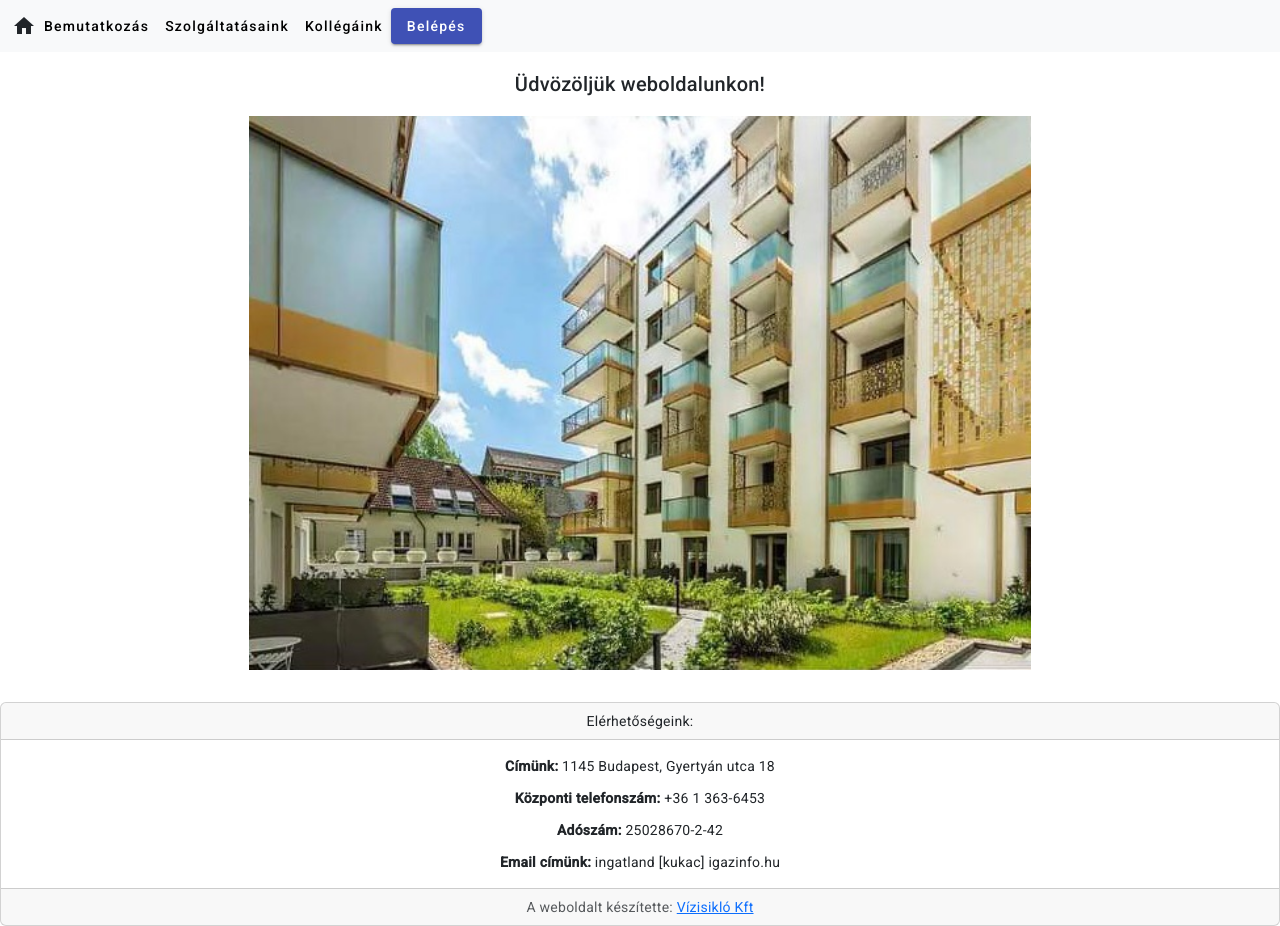
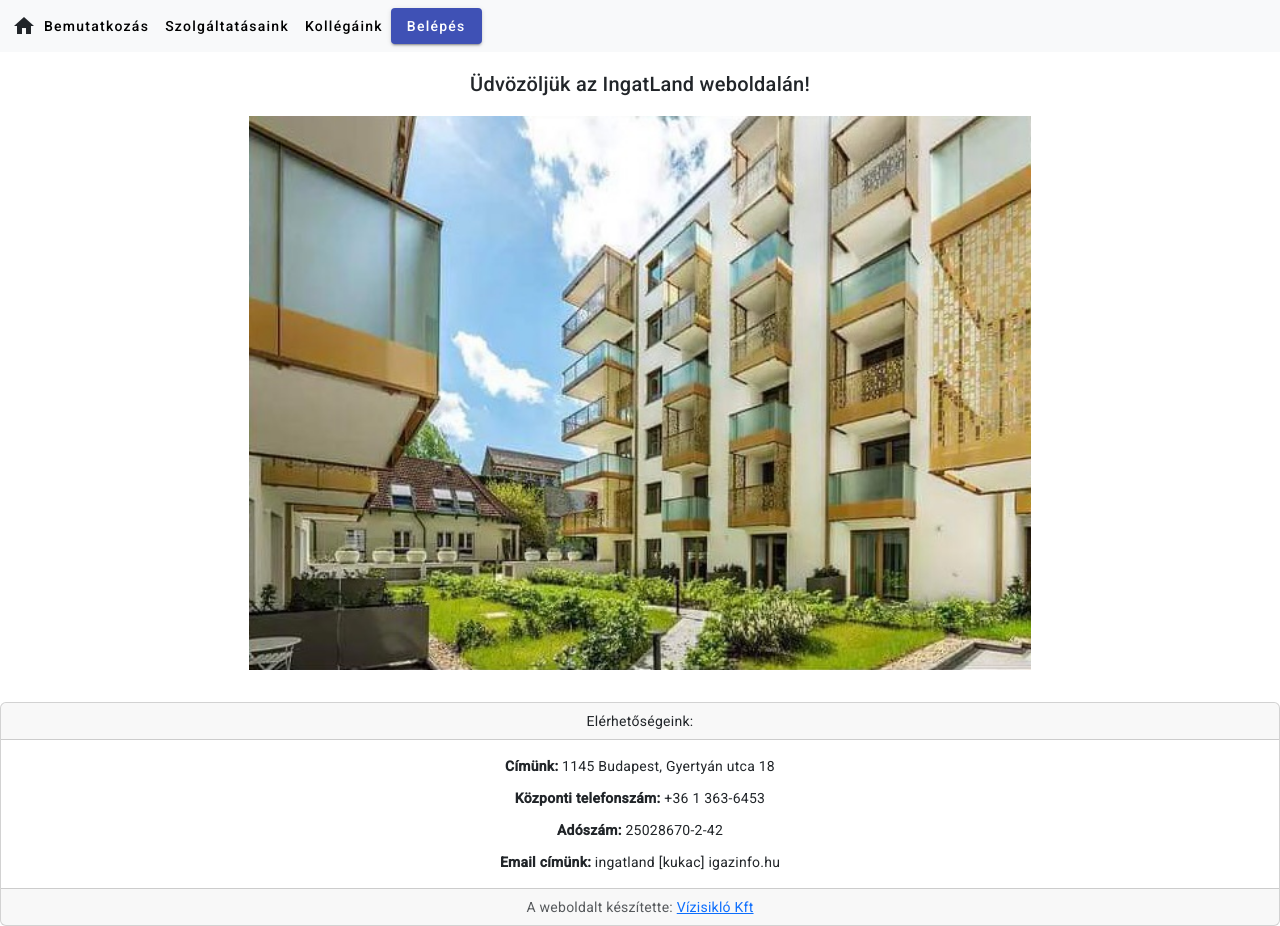
Before and after one commit to Tkaroly84/kozoskepviselet_angular, an Angular app: page / in a window 1280 px wide. Built offline with nearby package versions, Linux system fonts and the light colour scheme.

Commit message:
h2 change

```diff
--- a/src/app/basic/home/home.component.html
+++ b/src/app/basic/home/home.component.html
@@ -1,4 +1,4 @@
 <div class="container">
-    <h2>Üdvözöljük weboldalunkon!</h2>
+    <h2>Üdvözöljük az IngatLand weboldalán!</h2>
     <img src="/assets/images/IMG_3603.jpeg" alt="">
 </div>
```
